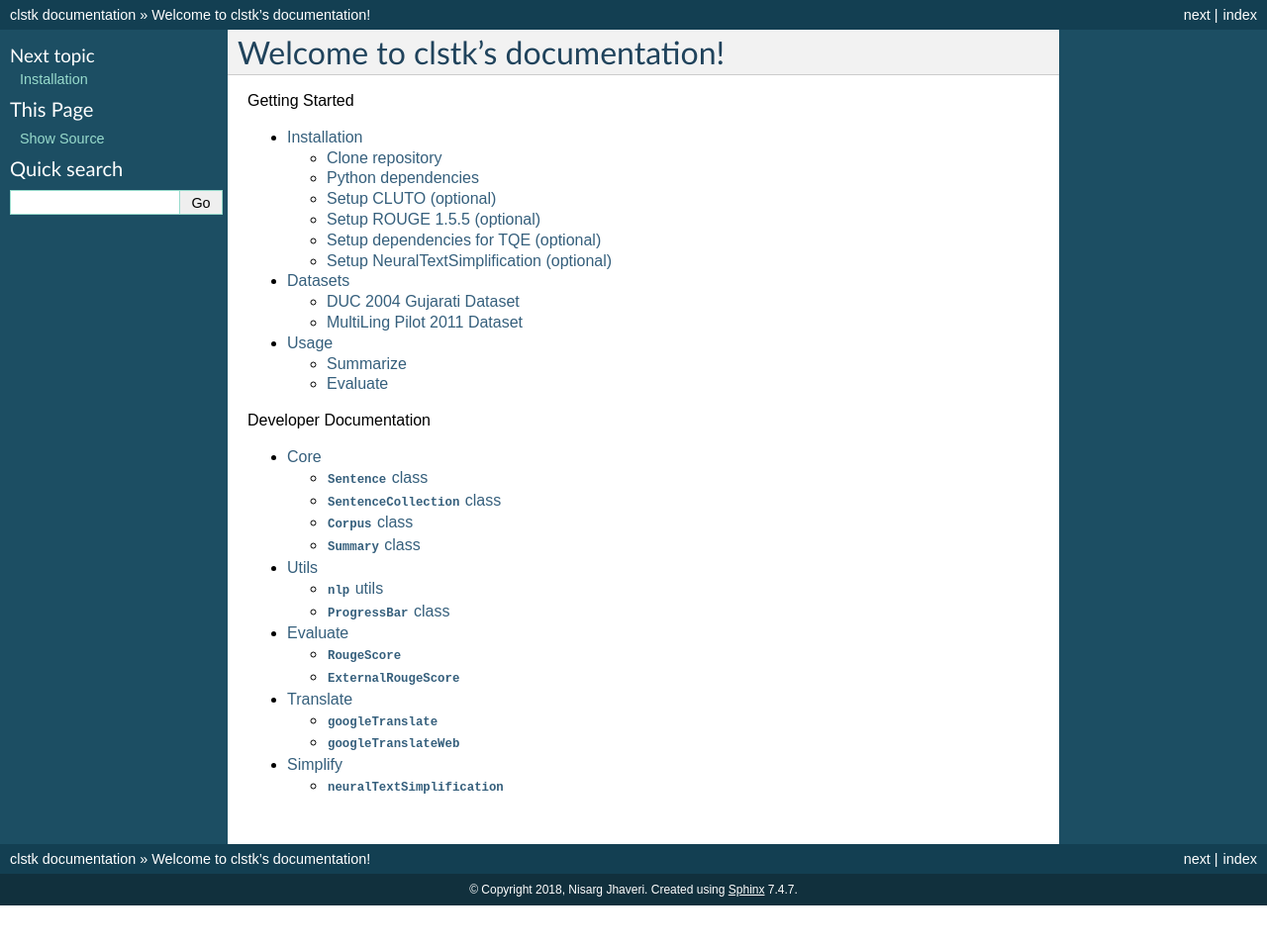
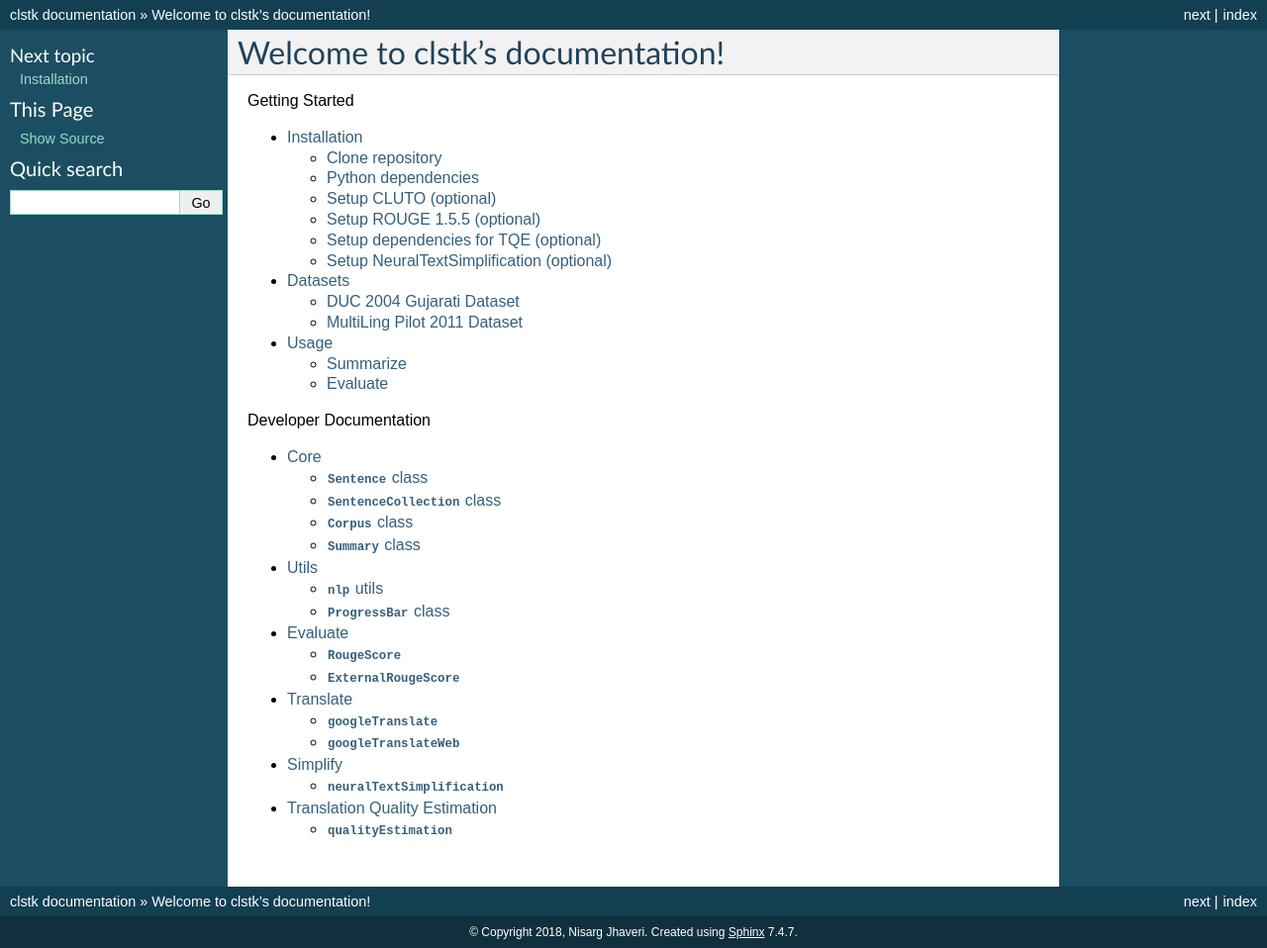
Before and after one commit to nisargjhaveri/clstk, a Sphinx documentation site: the page built from docs/index.rst, in a window 1280 px wide. Shown: the whole page at 99% size. Built offline with Sphinx 7.4.7, drawn with Linux system fonts in a browser that asks for light colours; before the commit the page ends 915 px from its top, so only the background shows below that.

Commit message:
[Docs] Add docs for tqe

```diff
--- /dev/null
+++ b/docs/dev/qualityEstimation.rst
@@ -0,0 +1,9 @@
+Translation Quality Estimation
+==============================
+
+Estimate translation quality
+
+
+:mod:`qualityEstimation`
+------------------------
+.. automodule:: clstk.qualityEstimation.qualityEstimation
--- a/docs/index.rst
+++ b/docs/index.rst
@@ -24,3 +24,4 @@ Welcome to clstk's documentation!
   dev/evaluate
   dev/translate
   dev/simplify
+  dev/qualityEstimation
```
